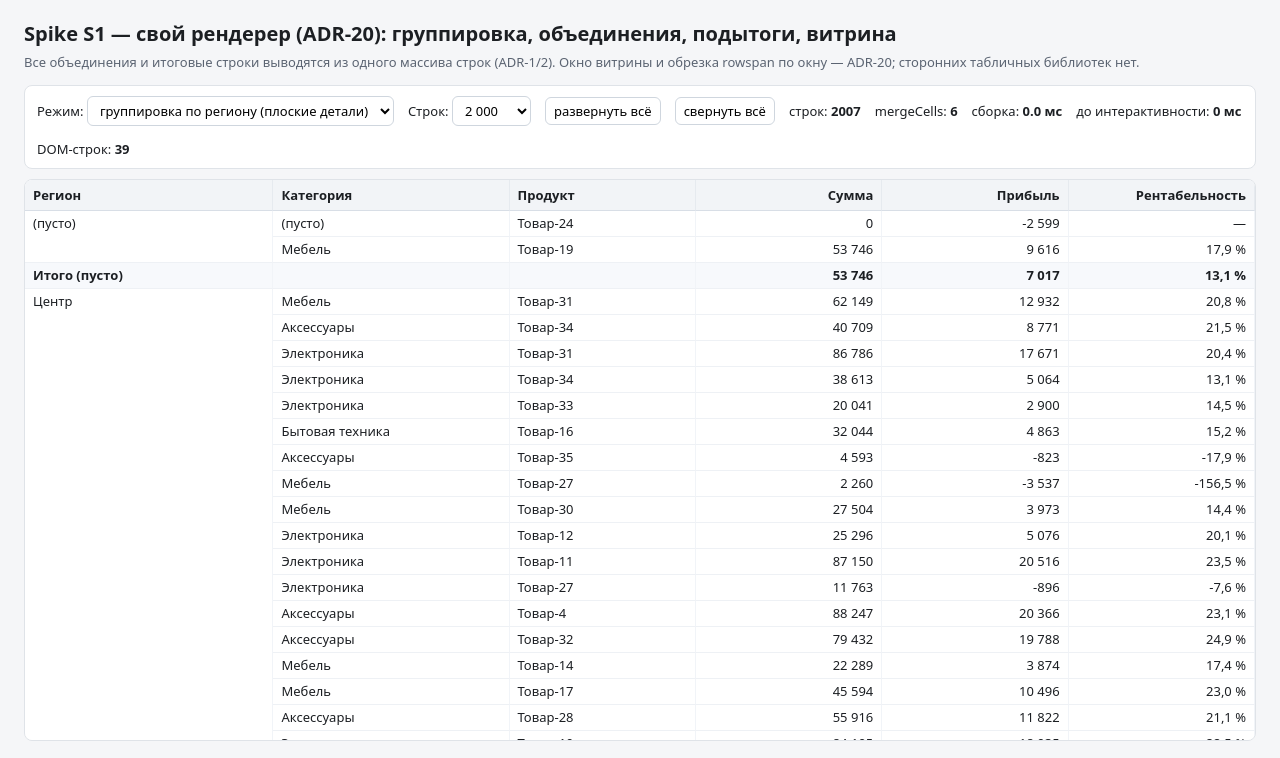
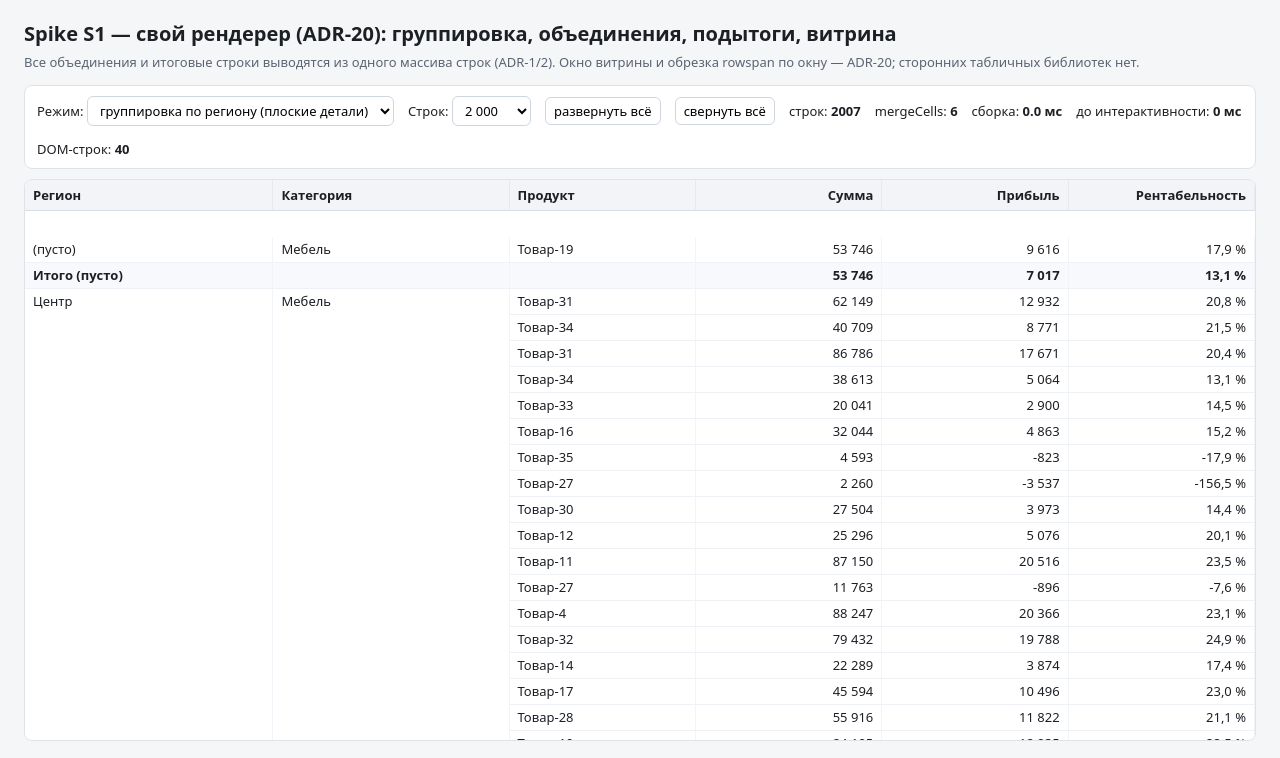
Before and after one commit to nikkov/reports, a Vue app in the folder frontend/: page / in a window 1280 px wide. Shown: the top 758 px of the page. Built offline with nearby package versions, Linux system fonts and the light colour scheme.

Commit message:
Витрина: серии групп считаются по окну, подпись группы видна под sticky-заголовком

```diff
--- a/frontend/src/components/ReportTable.vue
+++ b/frontend/src/components/ReportTable.vue
@@ -65,8 +65,13 @@ const topPad = computed(() => start.value * props.rowHeight)
 const bottomPad = computed(() => Math.max(0, (props.rows.length - end.value) * props.rowHeight))
 const visibleCount = computed(() => Math.ceil(props.height / props.rowHeight))
 
+// Окно начинается ровно с первой видимой строки: тогда серия групп всегда начинается
+// в начале окна и подпись группы не приходится дублировать (иначе съезжает разметка).
+// +26 — высота sticky-заголовка: первая строка окна должна быть видна под ним,
+// иначе подпись группы прячется за заголовком.
+const HEADER_H = 26
 const start = computed(() => {
-  const raw = Math.floor(scrollTop.value / props.rowHeight) - props.overscan
+  const raw = Math.floor((scrollTop.value + HEADER_H) / props.rowHeight)
   return Math.max(0, Math.min(raw, Math.max(0, props.rows.length - 1)))
 })
 
@@ -88,62 +93,76 @@ function rowKey(row, i) {
   return (row.groupId || 'r') + ':' + (start.value + i)
 }
 
-// Объединения обрезаются по окну: ячейка начинается в первом видимом ряду объединения,
-// rowspan не выходит за окно, подпись переносится на первый видимый ряд (cont = продолжение).
+// Серии одинакового groupPath внутри окна. Подпись рисуется на начале серии и,
+// если серия началась выше окна, ещё раз на первой видимой строке — иначе при прокрутке
+// внутри блока в тысячи строк название группы исчезает.
+const runs = computed(() => {
+  const rows = windowRows.value
+  const count = props.groupCount || 0
+  const byCol = Array.from({ length: count }, () => [])
+  for (let col = 0; col < count; col++) {
+    let i = 0
+    while (i < rows.length) {
+      if (rows[i].kind !== 'detail') {
+        i++
+        continue
+      }
+      const prefix = (rows[i].groupPath || []).slice(0, col + 1).join('\u0001')
+      let j = i + 1
+      while (
+        j < rows.length &&
+        rows[j].kind === 'detail' &&
+        (rows[j].groupPath || []).slice(0, col + 1).join('\u0001') === prefix
+      ) {
+        j++
+      }
+      byCol[col].push({ start: i, end: j })
+      i = j
+    }
+  }
+  return byCol
+})
+
+const firstVisibleRel = computed(() => Math.max(0, firstVisible.value - start.value))
+
 function cellsAt(index) {
   const row = props.rows[index]
   if (!row) return []
+  const rel = index - start.value
   const cells = []
+
   for (let col = 0; col < props.columns.length; col++) {
-    const merge = props.merges.find((m) => m.row === index && m.col === col)
-    const covering = merge ? null : props.merges.find(
-      (m) => m.col === col && m.row < index && m.row + m.rowspan > index
-    )
-
-    if (merge) {
-      const clampedEnd = Math.min(merge.row + merge.rowspan, end.value)
+    const isGroupCol = col < (props.groupCount || 0) && row.kind === 'detail'
+    if (!isGroupCol) {
       cells.push({
         key: col,
         col,
         render: true,
-        rowspan: Math.max(1, clampedEnd - merge.row),
-        colspan: merge.colspan || 1,
+        rowspan: 1,
+        colspan: 1,
         continued: false,
-        text: props.cellText(props.rows[merge.row], props.columns[col].field),
-        toggle: row.level === 0 && (row.kind === 'detail' || row.kind === 'subtotal') ? row.groupPath : null,
-        expanded: row.groupPath ? props.expanded.has(row.groupPath.join('\u0001')) : false
+        text: props.cellText(row, props.columns[col].field),
+        toggle: null,
+        expanded: false
       })
       continue
     }
 
-    if (covering) {
-      // Первый видимый ряд продолжения: показываем подпись группы сверху окна.
-      if (covering.row < firstVisible.value && index === firstVisible.value) {
-        cells.push({
-          key: col,
-          col,
-          render: true,
-          rowspan: Math.min(end.value, covering.row + covering.rowspan) - firstVisible.value,
-          colspan: covering.colspan || 1,
-          continued: true,
-          text: props.cellText(props.rows[covering.row], props.columns[col].field),
-          toggle: null,
-          expanded: false
-        })
-      }
-      continue
-    }
+    const run = runs.value[col].find((r) => rel >= r.start && rel < r.end)
+    if (!run) continue
+
+    if (rel !== run.start) continue
 
     cells.push({
       key: col,
       col,
       render: true,
-      rowspan: 1,
+      rowspan: run.end - run.start,
       colspan: 1,
       continued: false,
       text: props.cellText(row, props.columns[col].field),
-      toggle: null,
-      expanded: false
+      toggle: row.level === 0 ? row.groupPath : null,
+      expanded: row.groupPath ? props.expanded.has(row.groupPath.join('\u0001')) : false
     })
   }
   return cells
```
